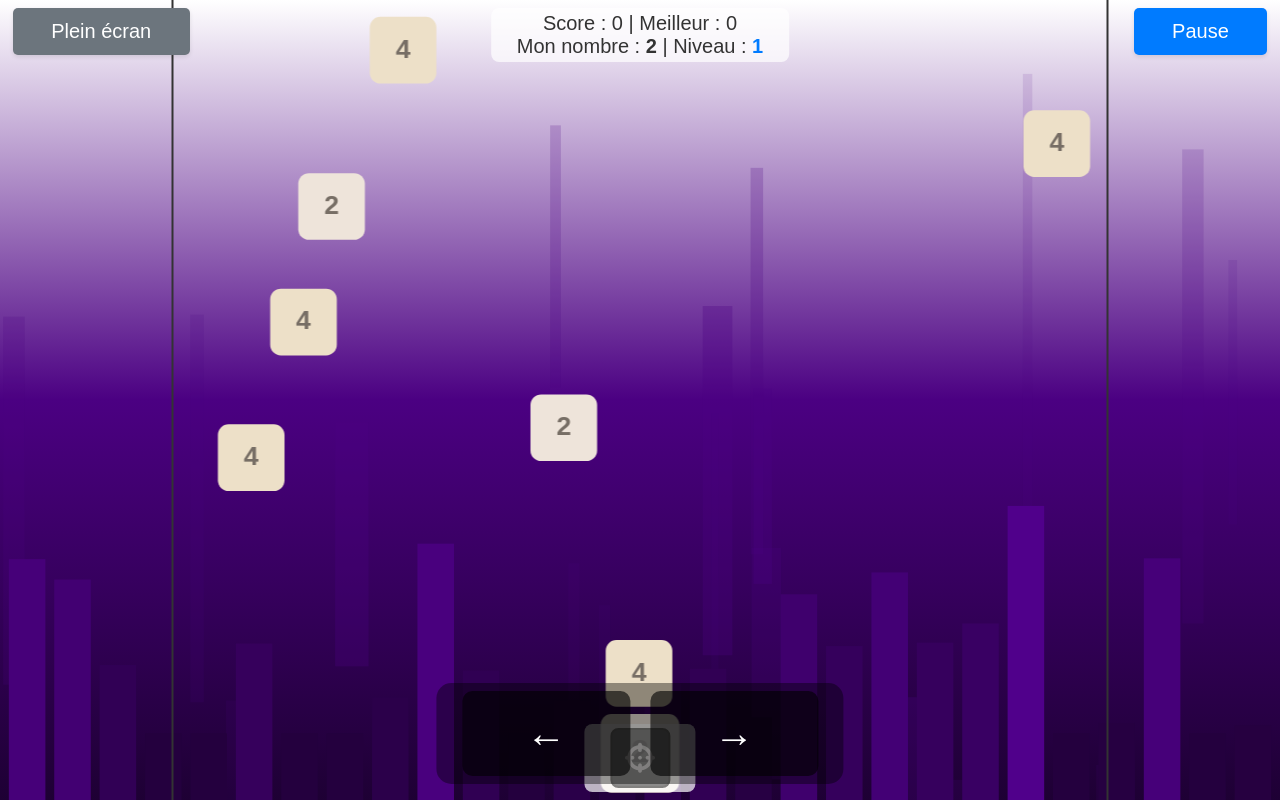
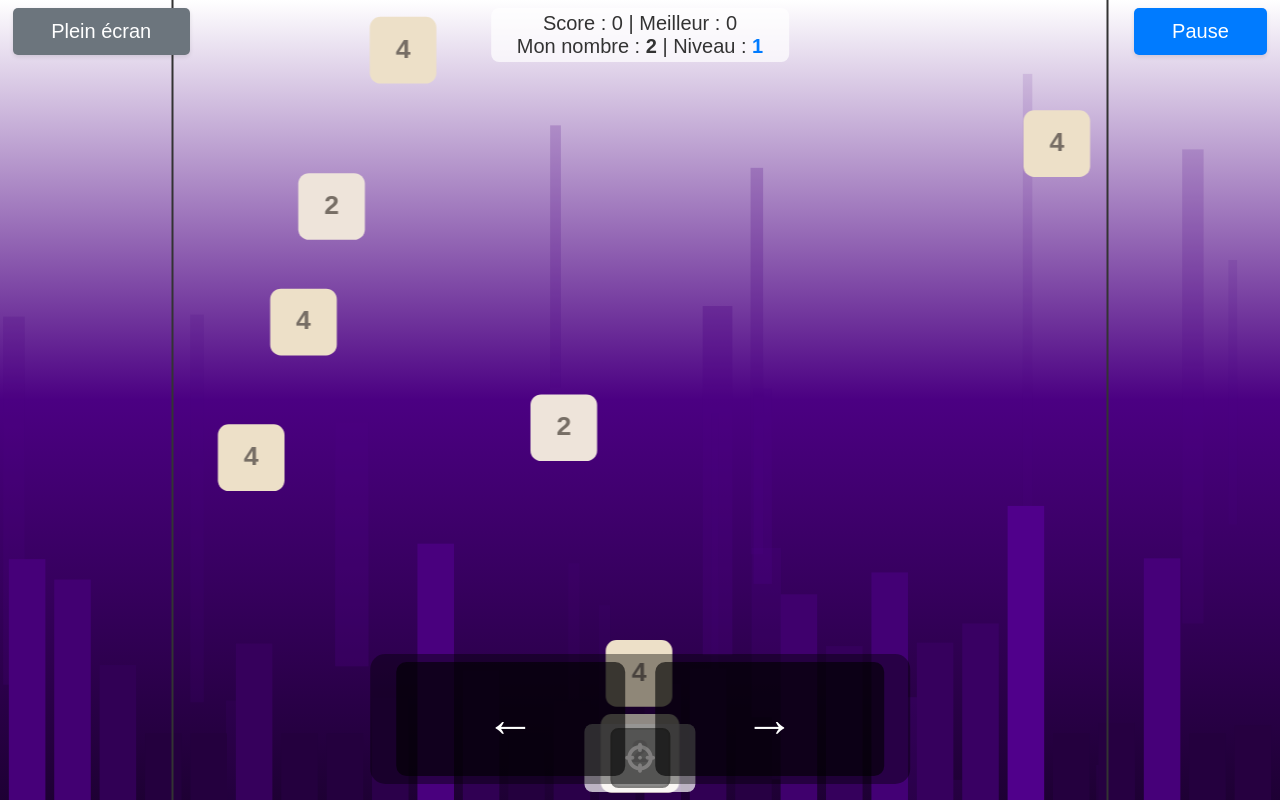
Before and after one commit to yoirtbryggffdcfgcbcbcffdbfxx/block-2048, a plain HTML site: page index.html in a window 1280 px wide. Drawn offline with Linux system fonts and the light colour scheme.

Commit message:
Update index.html

```diff
--- a/index.html
+++ b/index.html
@@ -237,7 +237,7 @@
             width: auto; /* Largeur automatique basée sur le contenu */
             display: flex;
             justify-content: center; /* Centrer les boutons */
-            gap: 20px; /* Espace entre les boutons */
+            gap: 30px; /* Espace entre les boutons augmenté */
             padding: 1vh 2vw;
             background-color: rgba(0, 0, 0, 0.4); /* Fond pour la visibilité */
             border-radius: 15px; /* Bords arrondis */
@@ -250,8 +250,8 @@
         .touch-button {
             background-color: rgba(0, 0, 0, 0.6);
             color: white;
-            padding: 2.5vh 5vw;
-            font-size: clamp(24px, 6vw, 40px);
+            padding: 3.5vh 7vw; /* Augmenté pour des boutons plus grands */
+            font-size: clamp(30px, 8vw, 50px); /* Augmenté pour des flèches plus grandes */
             border: none;
             border-radius: 10px;
             cursor: pointer;
```
